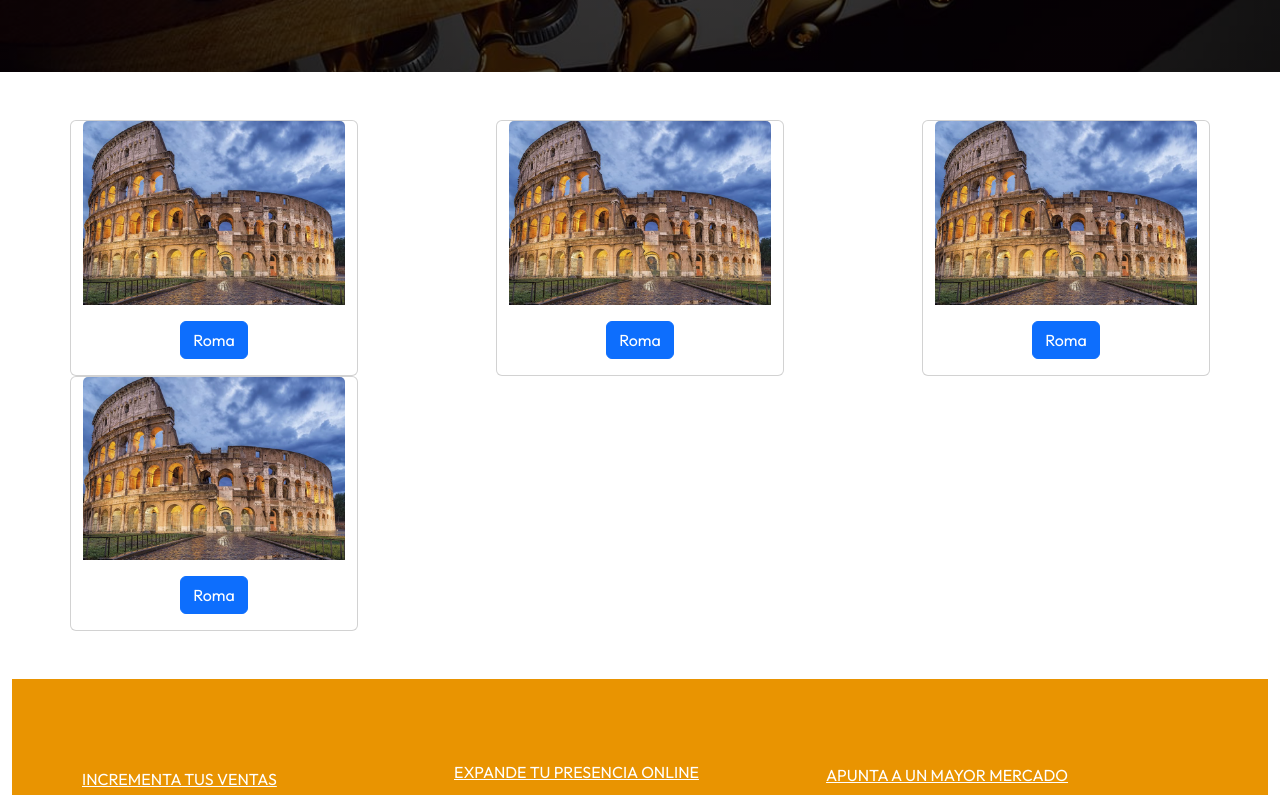
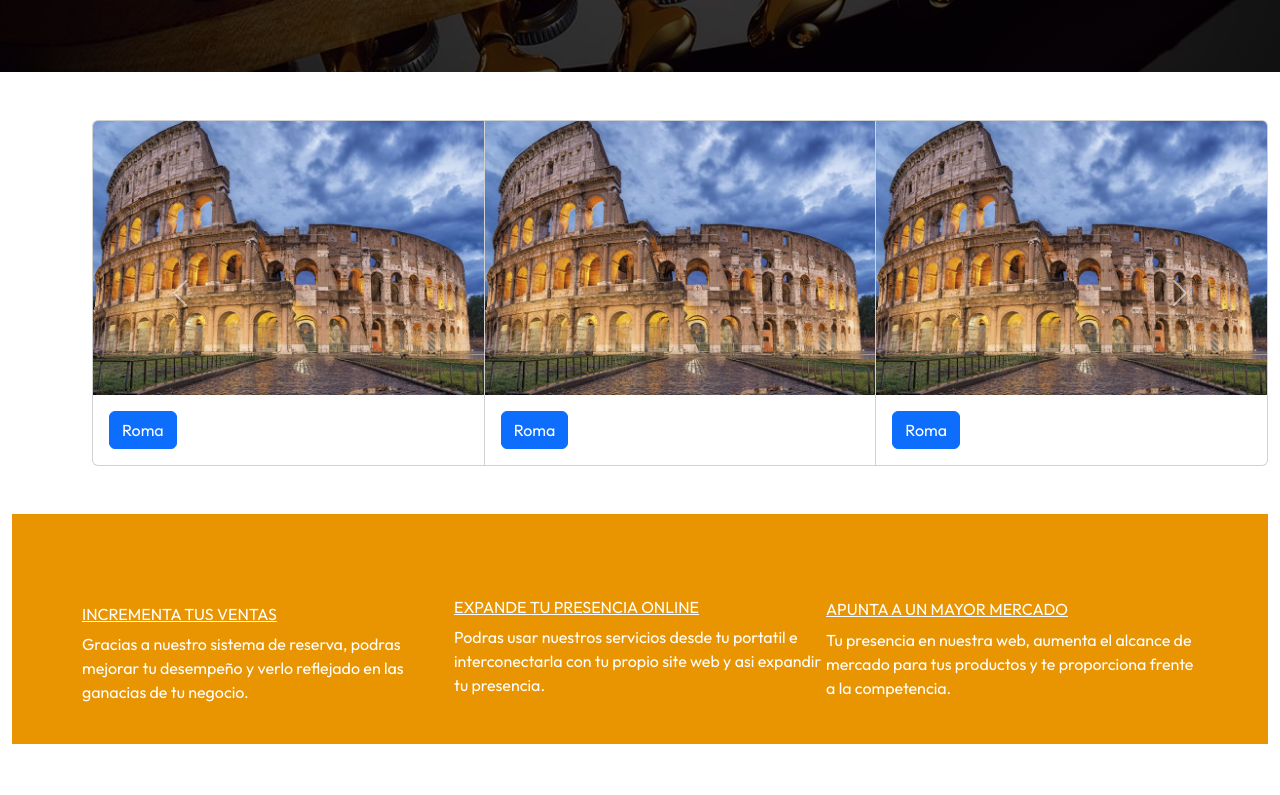
Before and after one commit to leofigueroa15/front-viajes, a React (Vite) app: page / in a window 1280 px wide. Shown: the part 520-1315 px from the top of the page. Built offline with nearby package versions, Linux system fonts and the light colour scheme.

Commit message:
se reformula componente acordeon

```diff
--- a/src/components/CarouselCard.jsx
+++ b/src/components/CarouselCard.jsx
@@ -1,38 +1,66 @@
 import React from 'react'
+import Carousel from 'react-bootstrap/Carousel';
+import Button from 'react-bootstrap/Button';
+import Card from 'react-bootstrap/Card';
+import CardGroup from 'react-bootstrap/CardGroup';
 
 const CarouselCard = () => {
     return (
-        <div className='container-xl mt-5'>
-            <div className="row justify-content-center justify-content-md-between">
-                <div style={{ width: '18rem' }} className='ml-3 card'>
-                    <img src="./public/img/roma.png" className="card-img-top" />
-                    <div className="card-body text-center">
-                        <a href="#" className="btn btn-primary">Roma</a>
-                    </div>
-                </div>
 
-                <div style={{ width: '18rem' }} className='ml-3 card'>
-                    <img src="./public/img/roma.png" className="card-img-top" />
-                    <div className="card-body text-center">
-                        <a href="#" className="btn btn-primary">Roma</a>
-                    </div>
-                </div>
+        <>
+            <Carousel className='mt-5' style={{ marginLeft: '5rem' }}>
+                <Carousel.Item interval={10000}>
+                    <CardGroup>
+                        <Card style={{ width: '18rem' }}>
+                            <Card.Img variant="top" src="./public/img/roma.png" />
+                            <Card.Body>
+                                <Button variant="primary">Roma</Button>
+                            </Card.Body>
 
-                <div style={{ width: '18rem' }} className='ml-3 card'>
-                    <img src="./public/img/roma.png" className="card-img-top" />
-                    <div className="card-body text-center">
-                        <a href="#" className="btn btn-primary">Roma</a>
-                    </div>
-                </div>
+                        </Card>
+                        <Card style={{ width: '18rem' }}>
+                            <Card.Img variant="top" src="./public/img/roma.png" />
+                            <Card.Body>
+                                <Button variant="primary">Roma</Button>
+                            </Card.Body>
 
-                <div style={{ width: '18rem' }} className='ml-3 card'>
-                    <img src="./public/img/roma.png" className="card-img-top" />
-                    <div className="card-body text-center">
-                        <a href="#" className="btn btn-primary">Roma</a>
-                    </div>
-                </div>
-            </div>
-        </div>
+                        </Card>
+                        <Card style={{ width: '18rem' }}>
+                            <Card.Img variant="top" src="./public/img/roma.png" />
+                            <Card.Body>
+                                <Button variant="primary">Roma</Button>
+                            </Card.Body>
+
+                        </Card>
+                    </CardGroup>
+                </Carousel.Item>
+                <Carousel.Item interval={10000}>
+                    <CardGroup>
+                        <Card style={{ width: '18rem' }}>
+                            <Card.Img variant="top" src="./public/img/roma.png" />
+                            <Card.Body>
+                                <Button variant="primary">Roma</Button>
+                            </Card.Body>
+
+                        </Card>
+                        <Card style={{ width: '18rem' }}>
+                            <Card.Img variant="top" src="./public/img/roma.png" />
+                            <Card.Body>
+                                <Button variant="primary">Roma</Button>
+                            </Card.Body>
+
+                        </Card>
+                        <Card style={{ width: '18rem' }}>
+                            <Card.Img variant="top" src="./public/img/roma.png" />
+                            <Card.Body>
+                                <Button variant="primary">Roma</Button>
+                            </Card.Body>
+
+                        </Card>
+                    </CardGroup>
+                </Carousel.Item>
+            </Carousel>
+        </>
     )
 }
 
```
Also changed, not shown: src/index.css (line endings or trailing spaces).
